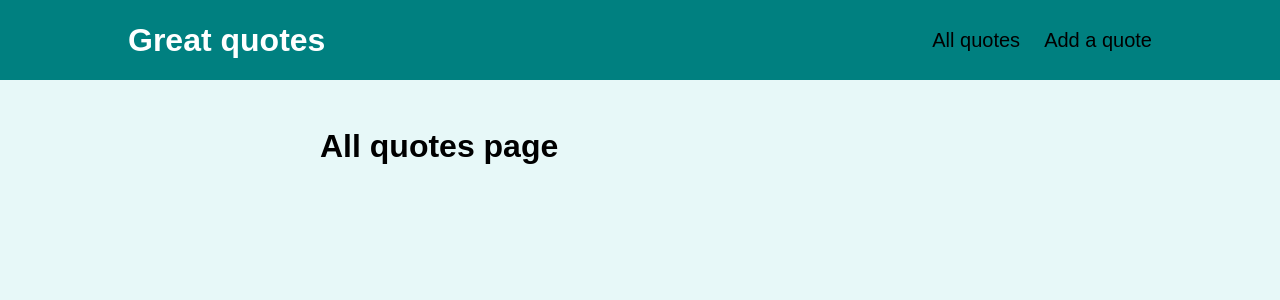
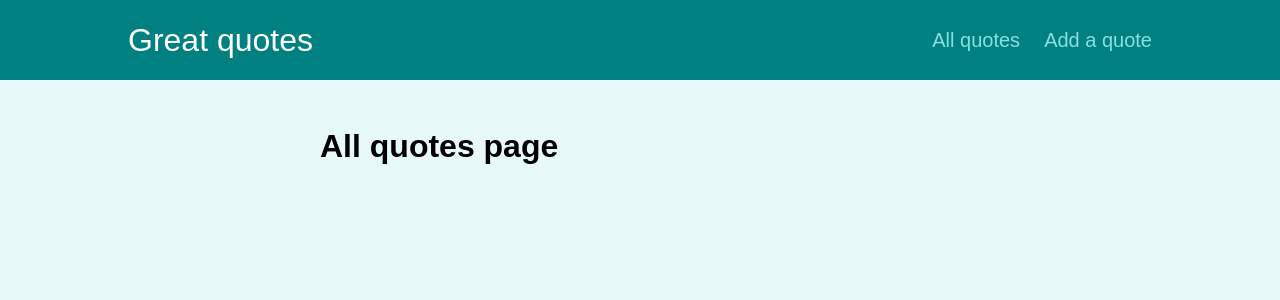
Before and after one commit to brunelloalessio-lellis/react-routing-practice, a React (Create React App) app: page /quotes in a window 1280 px wide. Shown: the top 300 px of the page. Built offline with nearby package versions, Linux system fonts and the light colour scheme.

Commit message:
main header navlinks

```diff
--- a/src/components/layout/MainNavigation.js
+++ b/src/components/layout/MainNavigation.js
@@ -1,13 +1,18 @@
-import classes from './MainNavigation.module.css'
+import { NavLink } from "react-router-dom";
+import classes from "./MainNavigation.module.css";
 
 const MainNavigation = () => {
   return (
     <header className={classes.header}>
-      <h1 className={classes.logo}>Great quotes</h1>
+      <div className={classes.logo}>Great quotes</div>
       <nav className={classes.nav}>
         <ul>
-          <li>All quotes</li>
-          <li>Add a quote</li>
+          <li>
+            <NavLink to="/quotes">All quotes</NavLink>
+          </li>
+          <li>
+            <NavLink to="/new-quote">Add a quote</NavLink>
+          </li>
         </ul>
       </nav>
     </header>
```
Also changed, not shown: 1 other file (tests, documents, lock files or other folders).
